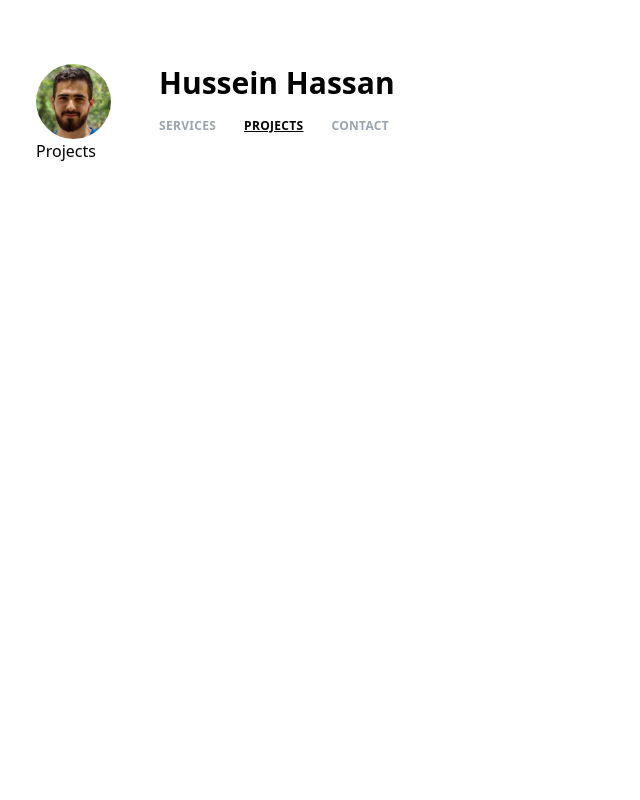
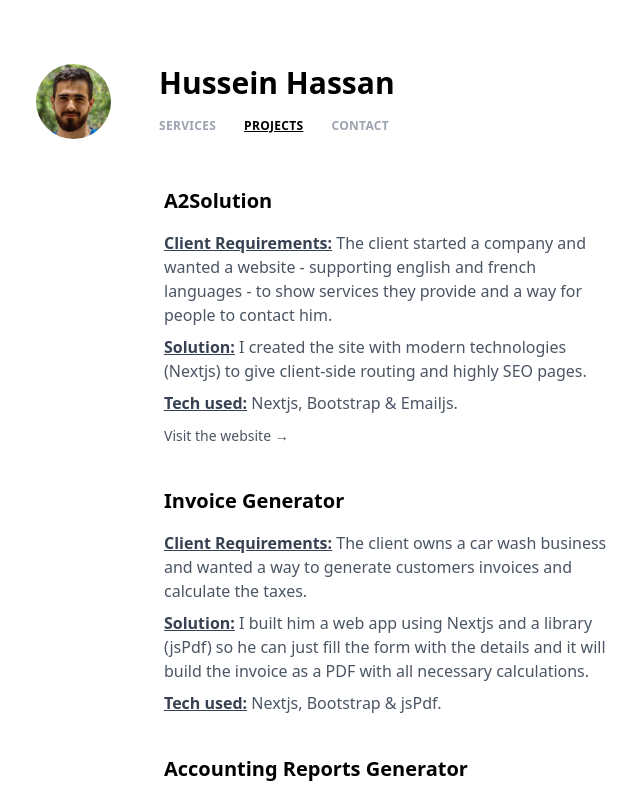
Before and after one commit to Hussein-Ali-Hassan/my-personal-site-nextjs, a Next.js app: page /projects in a window 1280 px wide. Shown: the top 800 px of the page, without its empty margins (60-700 px from the left). Built offline with nearby package versions, Linux system fonts and the light colour scheme.

Commit message:
add projects

```diff
--- a/pages/_app.js
+++ b/pages/_app.js
@@ -8,7 +8,11 @@ function MyApp({ Component, pageProps }) {
     <main className="py-8 px-6 md:px-16 lg:py-16 lg:px-24">
       <Toaster position="top-center" />
       <Nav />
-      <Component {...pageProps} />
+      <section className="mt-12 lg:pl-32">
+        <div className="max-w-md">
+          <Component {...pageProps} />
+        </div>
+      </section>
     </main>
   );
 }
--- a/pages/contact/index.jsx
+++ b/pages/contact/index.jsx
@@ -34,16 +34,16 @@ export default function Contact() {
   };
 
   return (
-    <section className="mt-8">
-      <form ref={form} className="mt-3 md:w-[40vw]" onSubmit={onSubmit}>
-        <div class=" relative">
-          <label for="name" class="text-gray-700">
+    <section>
+      <form ref={form} className="mt-3" onSubmit={onSubmit}>
+        <div className=" relative">
+          <label htmlFor="name" className="text-gray-700">
             Name
           </label>
           <input
             ref={nameRef}
             type="text"
-            class=" mt-1 w-full flex-1 appearance-none rounded-lg border border-transparent border-gray-300 bg-white py-2 px-4 text-base text-gray-700 placeholder-gray-400 shadow-sm hover:border-blue-400 focus:border-transparent focus:outline-none focus:ring-2 focus:ring-blue-500"
+            className=" mt-1 w-full flex-1 appearance-none rounded-lg border border-transparent border-gray-300 bg-white py-2 px-4 text-base text-gray-700 placeholder-gray-400 shadow-sm hover:border-blue-400 focus:border-transparent focus:outline-none focus:ring-2 focus:ring-blue-500"
             id="name"
             name="name"
             placeholder="Your name"
@@ -51,8 +51,8 @@ export default function Contact() {
           />
         </div>
 
-        <div class=" relative mt-3">
-          <label for="email" class="text-gray-700">
+        <div className=" relative mt-3">
+          <label htmlFor="email" className="text-gray-700">
             Email
           </label>
           <input
@@ -61,19 +61,19 @@ export default function Contact() {
             aria-describedby="emailHelp"
             required
             id="email"
-            class=" mt-1 w-full flex-1 appearance-none rounded-lg border border-transparent border-gray-300 bg-white py-2 px-4 text-base text-gray-700 placeholder-gray-400 shadow-sm hover:border-blue-400 focus:border-transparent focus:outline-none focus:ring-2 focus:ring-blue-500"
+            className=" mt-1 w-full flex-1 appearance-none rounded-lg border border-transparent border-gray-300 bg-white py-2 px-4 text-base text-gray-700 placeholder-gray-400 shadow-sm hover:border-blue-400 focus:border-transparent focus:outline-none focus:ring-2 focus:ring-blue-500"
             name="email"
             placeholder="Your email"
           />
         </div>
         <div className="mt-3">
-          <label for="message" class="text-gray-700">
+          <label htmlFor="message" className="text-gray-700">
             Message
           </label>
           <textarea
             ref={messageRef}
             required
-            class="mt-1 w-full flex-1 appearance-none rounded-lg border border-gray-300 bg-white py-2 px-4 text-base text-gray-700 placeholder-gray-400 hover:border-blue-400 focus:border-transparent focus:outline-none focus:ring-2 focus:ring-blue-500"
+            className="mt-1 w-full flex-1 appearance-none rounded-lg border border-gray-300 bg-white py-2 px-4 text-base text-gray-700 placeholder-gray-400 hover:border-blue-400 focus:border-transparent focus:outline-none focus:ring-2 focus:ring-blue-500"
             id="message"
             placeholder="Your message"
             name="message"
@@ -90,7 +90,6 @@ export default function Contact() {
           Send
         </button>
       </form>
-
     </section>
   );
 }
--- a/pages/index.js
+++ /dev/null
@@ -1,3 +0,0 @@
-export default function Home() {
-  return <></>;
-}
--- /dev/null
+++ b/pages/index.jsx
@@ -0,0 +1,21 @@
+export default function Home() {
+  return (
+    <section>
+      <h2 className="mb-4 text-2xl font-extrabold text-black">Who am I?</h2>
+      <article className="space-y-6 text-lg leading-normal text-gray-600">
+        <p>
+          I am a software developer 👨🏻‍💻 who has a passion for creating software
+          that doesn’t just work but works as perfect as it can be and changes
+          peoples lives to be better
+        </p>
+        <p>
+          If you have a business and want to go online, improve your workflow or
+          enhance your business with modern systems and tools. Contact me and we
+          will discuss your ideas 📲
+        </p>
+        <p></p>
+        <p></p>
+      </article>
+    </section>
+  );
+}
--- a/pages/projects/index.jsx
+++ b/pages/projects/index.jsx
@@ -1,3 +1,68 @@
 export default function Projects() {
-  return <>Projects</>;
+  return (
+    <section>
+      <article className="mt-3 space-y-10">
+        <Project
+          name="A2Solution"
+          requirements="The client started a company and wanted a website - supporting english and french languages - to show services they provide and a way for people to contact him."
+          solution="I created the site with modern technologies (Nextjs) to give client-side routing and highly SEO pages."
+          tech="Nextjs, Bootstrap & Emailjs."
+          href="https://a2solution.ca"
+        />
+        <Project
+          name="Invoice Generator"
+          requirements="The client owns a car wash business and wanted a way to generate customers invoices and calculate the taxes."
+          solution="I built him a web app using Nextjs and a library (jsPdf) so he can just fill the form with the details and it will build the invoice as a PDF with all necessary calculations."
+          tech="Nextjs, Bootstrap & jsPdf."
+        />
+        <Project
+          name="Accounting Reports Generator"
+          requirements="The client has an accountant office and so he wanted a way to generate the reports automatically instead of him making each one as a PDF"
+          solution="So I built him using Nextjs and jsPdf, 3 different forms each which generates the accounting report as necessary."
+          tech="Nextjs, Bootstrap & jsPdf."
+        />
+        <Project
+          name="Find Medicine (side project)"
+          problem="Few months ago in my country we had a medical crisis and people couldn’t find their needed medicines in pharmacies."
+          solution="So I thought of building a website where people can upload medicines they need with their phone numbers so people can connect, also I made a separate section to upload available medicines."
+          tech="Nextjs, Bootstrap & Firebase."
+          href="https://findmedicine.org"
+        />
+      </article>
+    </section>
+  );
 }
+
+function Project({ name, problem, requirements, solution, tech, href }) {
+  return (
+    <div className="space-y-2">
+      <strong className="mb-4 block text-xl font-bold text-black no-underline">
+        {name}
+      </strong>
+      <p className="mt-1 text-base leading-normal text-gray-600">
+        <strong className="text-gray-700 underline">
+          {problem ? "Problem:" : "Client Requirements:"}
+        </strong>{" "}
+        {problem || requirements}
+      </p>
+      <p className="mt-1 text-base leading-normal text-gray-600">
+        <strong className="text-gray-700 underline">Solution:</strong>{" "}
+        {solution}
+      </p>
+      <p className="mt-1 text-base leading-normal text-gray-600">
+        <strong className="text-gray-700 underline">Tech used:</strong> {tech}
+      </p>
+      {href && (
+        <div>
+          <a
+            href={href}
+            target="_blank"
+            className="text-sm text-gray-600 no-underline hover:text-black hover:underline"
+          >
+            Visit the website →
+          </a>
+        </div>
+      )}
+    </div>
+  );
+}
```
